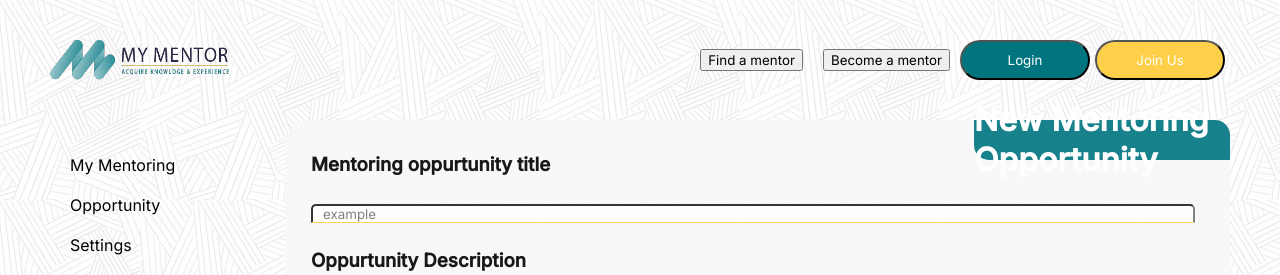
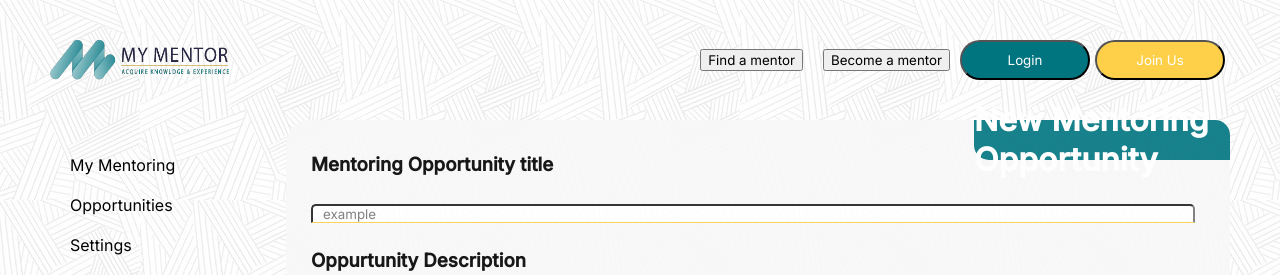
Before and after one commit to Tech-works-group/mymentor, a Next.js app: page /opportunity/opportunityForm in a window 1280 px wide. Shown: the top 275 px of the page. Built offline with nearby package versions, Linux system fonts and the light colour scheme.

Commit message:
spelling fixes

```diff
--- a/pages/opportunity/opportunityForm.js
+++ b/pages/opportunity/opportunityForm.js
@@ -22,7 +22,7 @@ const opportunityForm = () => {
   return (
     <div className="container columns_container">
       <div className="small">
-        <Link href="">My Mentoring Opportunity</Link>
+        <Link href="">My Mentoring Opportunities</Link>
         <Link href="">Settings</Link>
         <Link href="">Terms and Privacy</Link>
         <div className="add_new">
@@ -35,7 +35,7 @@ const opportunityForm = () => {
           <h1>New Mentoring Opportunity</h1>
         </div>
         <h3 className={styles.question} style={{ marginTop: "25px" }}>
-          Mentoring oppurtunity title
+          Mentoring Opportunity title
         </h3>
         <div className={styles.form_row}>
           <input
```
